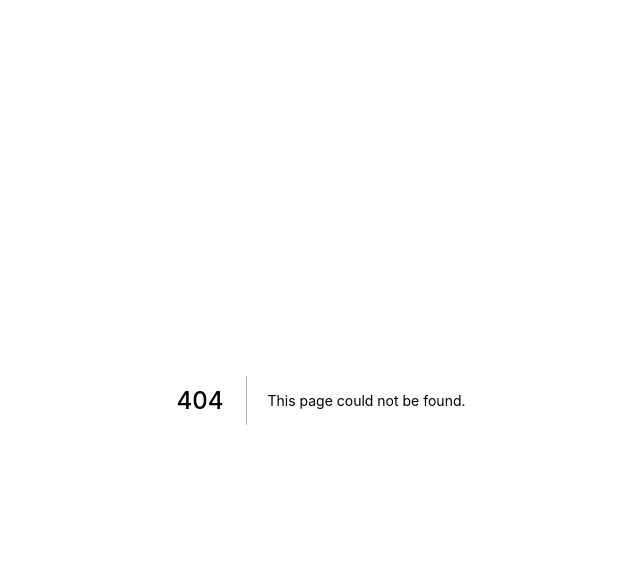
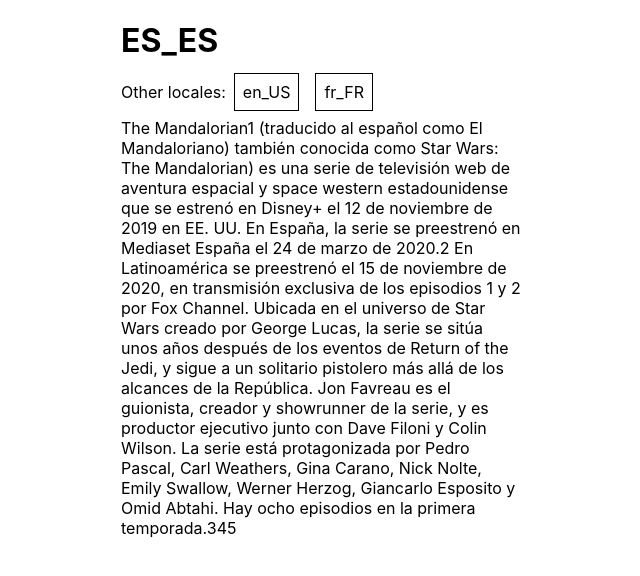
Before and after one commit to linkstrifer/nextjs-static-site, a Next.js app: page /es_ES/about in a window 1280 px wide. Before the commit this address had no page. Shown: the top 576 px of the page, without its empty margins (319-959 px from the left). Built offline with nearby package versions, Linux system fonts and the light colour scheme.

Commit message:
create pages from json with i18n

```diff
--- /dev/null
+++ b/data.json
@@ -0,0 +1,16 @@
+{
+  "about": [
+    {
+      "locale": "en_US",
+      "content": "The Mandalorian is an American space Western television series created by Jon Favreau for the streaming service Disney+. It is the first live-action series in the Star Wars franchise, beginning five years after the events of Return of the Jedi (1983). It stars Pedro Pascal as the title character, a lone bounty hunter who goes on the run after being hired to retrieve 'The Child'."
+    },
+    {
+      "locale": "es_ES",
+      "content": "The Mandalorian1​ (traducido al español como El Mandaloriano) también conocida como Star Wars: The Mandalorian) es una serie de televisión web de aventura espacial y space western estadounidense que se estrenó en Disney+ el 12 de noviembre de 2019 en EE. UU. En España, la serie se preestrenó en Mediaset España el 24 de marzo de 2020.2​ En Latinoamérica se preestrenó el 15 de noviembre de 2020, en transmisión exclusiva de los episodios 1 y 2 por Fox Channel. Ubicada en el universo de Star Wars creado por George Lucas, la serie se sitúa unos años después de los eventos de Return of the Jedi, y sigue a un solitario pistolero más allá de los alcances de la República. Jon Favreau es el guionista, creador y showrunner de la serie, y es productor ejecutivo junto con Dave Filoni y Colin Wilson. La serie está protagonizada por Pedro Pascal, Carl Weathers, Gina Carano, Nick Nolte, Emily Swallow, Werner Herzog, Giancarlo Esposito y Omid Abtahi. Hay ocho episodios en la primera temporada.3​4​5​"
+    },
+    {
+      "locale": "fr_FR",
+      "content": "The Mandalorian (litt. « Le Mandalorien ») est une série télévisée en prise de vues réelles créée par Jon Favreau dans l’univers de la saga Star Wars1. L'histoire se déroule cinq ans après Le Retour du Jedi et vingt-cinq ans avant Le Réveil de la Force, et raconte les aventures d'un mercenaire mandalorien au-delà des territoires contrôlés par la Nouvelle République1,2. Le premier épisode de la série marque le lancement de la plateforme Disney+ sur le territoire nord-américain le 12 novembre 2019"
+    }
+  ]
+}
--- /dev/null
+++ b/pages/[locale]/[path].js
@@ -0,0 +1,65 @@
+import fs from "fs";
+import Link from "next/link";
+
+const pathsData = JSON.parse(fs.readFileSync("data.json"));
+
+function Page({ content, locale, path, alternateLocales }) {
+  return (
+    <div style={{ margin: "auto", maxWidth: "400px" }}>
+      <h1>{locale.toUpperCase()}</h1>
+      <p>
+        Other locales:
+        {alternateLocales.map((locale) => (
+          <Link key={locale} href={`/${locale}/${path}`}>
+            <a
+              style={{
+                margin: ".5em",
+                border: "1px solid",
+                padding: ".5em",
+              }}
+            >
+              {locale}
+            </a>
+          </Link>
+        ))}
+      </p>
+      <p>{content}</p>
+    </div>
+  );
+}
+
+export const getStaticPaths = async () => {
+  const paths = [];
+
+  for (const [path, data] of Object.entries(pathsData)) {
+    data.forEach(({ locale }) => {
+      const localeData = {
+        params: {
+          path,
+          locale,
+        },
+      };
+
+      paths.push(localeData);
+    });
+  }
+
+  return {
+    paths,
+    fallback: false,
+  };
+};
+
+export const getStaticProps = async ({ params: { locale, path } }) => {
+  const pathData = pathsData[path];
+  const { content } = pathData.find((pathData) => pathData.locale === locale);
+  const alternateLocales = pathData
+    .map(({ locale }) => locale)
+    .filter((alternateLocale) => alternateLocale !== locale);
+
+  return {
+    props: { locale, path, content, alternateLocales },
+  };
+};
+
+export default Page;
--- a/pages/api/hello.js
+++ /dev/null
@@ -1,6 +0,0 @@
-// Next.js API route support: https://nextjs.org/docs/api-routes/introduction
-
-export default (req, res) => {
-  res.statusCode = 200
-  res.json({ name: 'John Doe' })
-}
```
